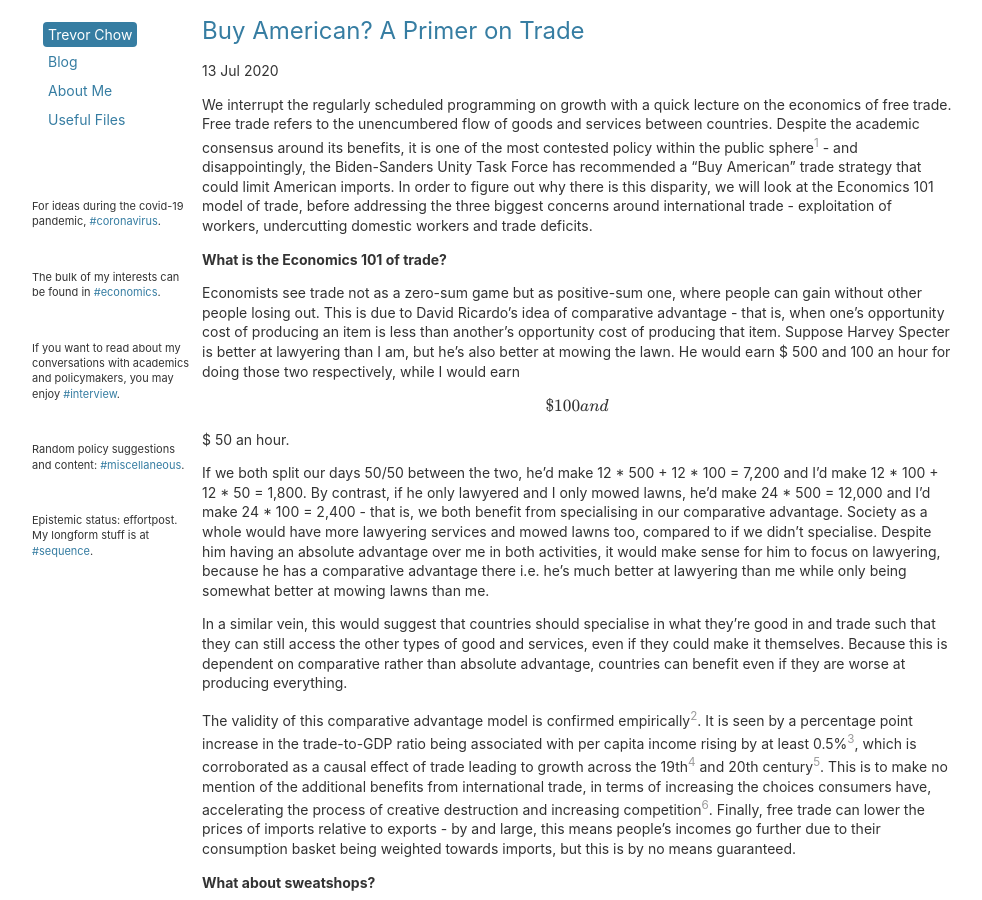
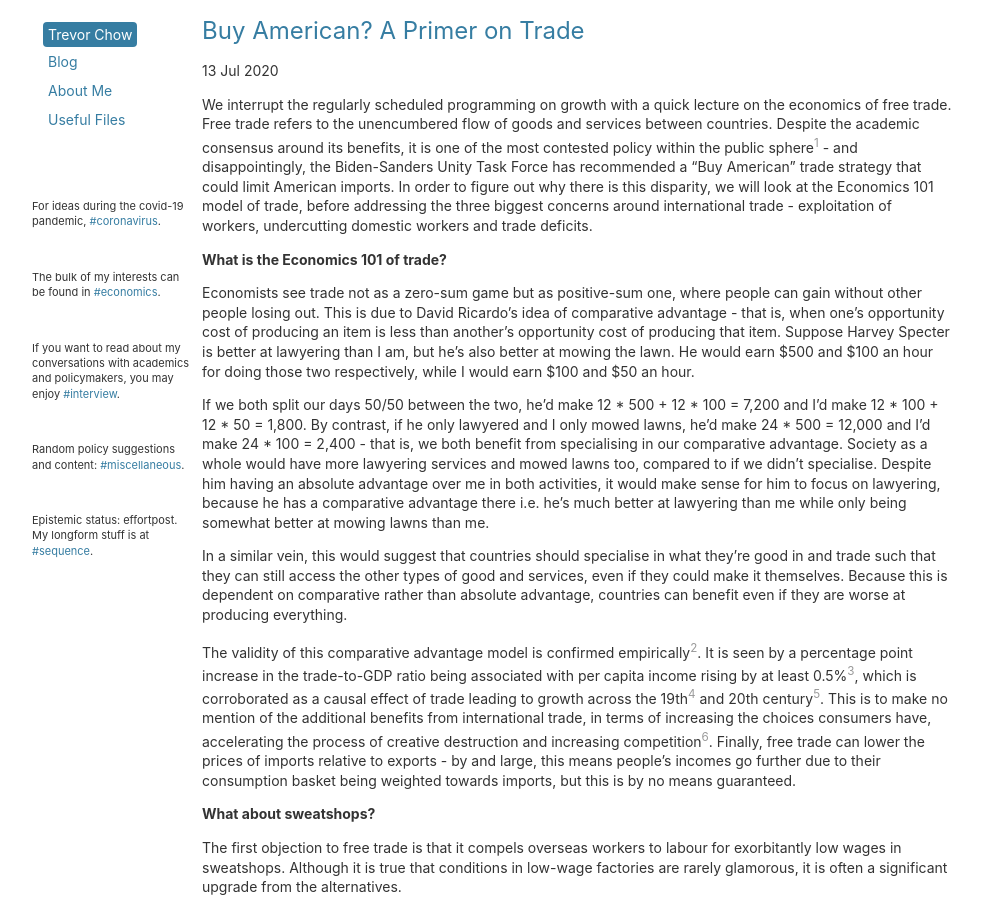
Before and after one commit to tmychow/tmychow.github.io, a Jekyll site: the page built from _posts/2020-07-13-buy-american-a-primer-on-trade.md, in a window 1280 px wide and 900 px high. Shown: the whole window, without its empty margins (28-1010 px from the left). Built offline with Jekyll 4.4.1, drawn with Linux system fonts in a browser that asks for light colours; formulas are drawn with MathJax 3; part of the change alters nothing that is shown.

```diff
--- a/_posts/2020-07-13-buy-american-a-primer-on-trade.md
+++ b/_posts/2020-07-13-buy-american-a-primer-on-trade.md
@@ -11,7 +11,7 @@ We interrupt the regularly scheduled programming on growth with a quick lecture
 
 **What is the Economics 101 of trade?**
 
-Economists see trade not as a zero-sum game but as positive-sum one, where people can gain without other people losing out. This is due to David Ricardo's idea of  comparative advantage - that is, when one's opportunity cost of producing an item is less than another's opportunity cost of producing that item. Suppose Harvey Specter is better at lawyering than I am, but he's also better at mowing the lawn. He would earn <span>$</span> 500 and 100 an hour for doing those two respectively, while I would earn $\$$ 100 and $\$$ 50 an hour.
+Economists see trade not as a zero-sum game but as positive-sum one, where people can gain without other people losing out. This is due to David Ricardo's idea of  comparative advantage - that is, when one's opportunity cost of producing an item is less than another's opportunity cost of producing that item. Suppose Harvey Specter is better at lawyering than I am, but he's also better at mowing the lawn. He would earn <span>$</span>500 and <span>$</span>100 an hour for doing those two respectively, while I would earn <span>$</span>100 and <span>$</span>50 an hour.
 
 If we both split our days 50/50 between the two, he'd make 12 \* 500 + 12 \* 100 = 7,200 and I'd make 12 \* 100 + 12 \* 50 = 1,800. By contrast, if he only lawyered and I only mowed lawns, he'd make 24 \* 500 = 12,000 and I'd make 24 \* 100 = 2,400 - that is, we both benefit from specialising in our comparative advantage. Society as a whole would have more lawyering services and mowed lawns too, compared to if we didn't specialise. Despite him having an absolute advantage over me in both activities, it would make sense for him to focus on lawyering, because he has a comparative advantage there i.e. he's much better at lawyering than me while only being somewhat better at mowing lawns than me.
 
```
